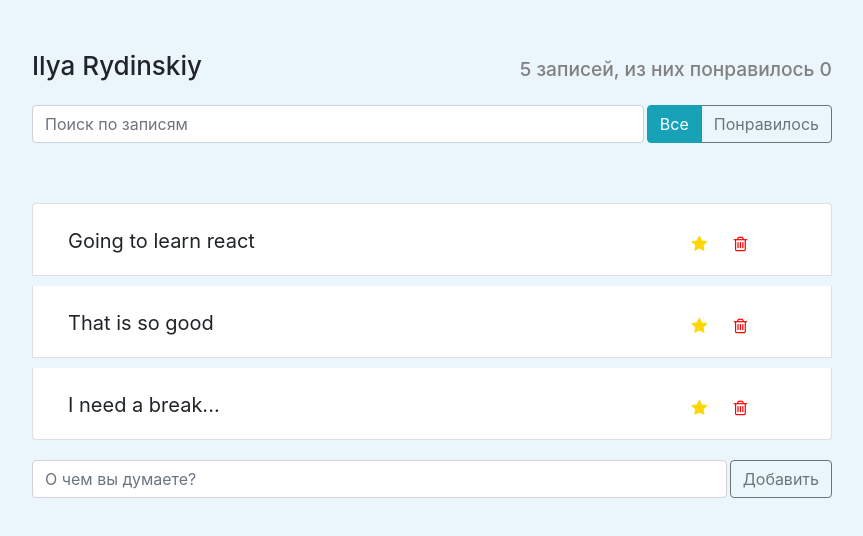
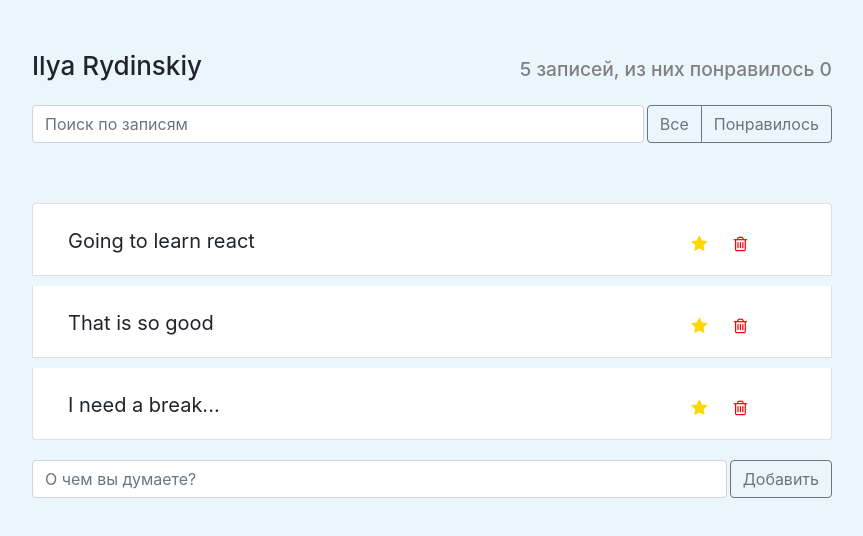
Before and after one commit to K1nGsmaN-hub/my-twitter, a React (Create React App) app: page / in a window 1280 px wide. Shown: the top 536 px of the page, without its empty margins (208-1071 px from the left). Built offline with nearby package versions, Linux system fonts and the light colour scheme.

Commit message:
added filter functional to post-status-filter

```diff
--- a/src/components/post-status-filter/post-status-filter.js
+++ b/src/components/post-status-filter/post-status-filter.js
@@ -1,12 +1,37 @@
-import React from "react";
+import React, {Component} from "react";
 import './post-status-filter.css'
 
-const PostStatusFilter = () => {
-  return (
-      <div className="btn-group">
-        <button type="button" className='btn btn-info'>Все</button>
-        <button type="button" className='btn btn-outline-secondary'>Понравилось</button>
-      </div>
-  )
+class PostStatusFilter extends Component {
+  constructor(props) {
+    super(props);
+
+    this.buttons = [
+      {name: 'all', label: 'Все'},
+      {name: 'like', label: 'Понравилось'},
+    ]
+  }
+  render() {
+    const buttons = this.buttons.map(({name, label}) => {
+      const {filter, onFilterSelect} = this.props
+      const filterStatus = filter === name
+      const activeClass = (filterStatus) ? 'btn-info' : 'btn-outline-secondary'
+      return (
+          <button
+              key={name}
+              type="button"
+              className={`btn ${activeClass}`}
+              onClick={() => onFilterSelect(name)}
+          >
+            {label}
+          </button>
+      )
+    })
+
+    return (
+        <div className="btn-group">
+          {buttons}
+        </div>
+    )
+  }
 }
 export default PostStatusFilter
```
